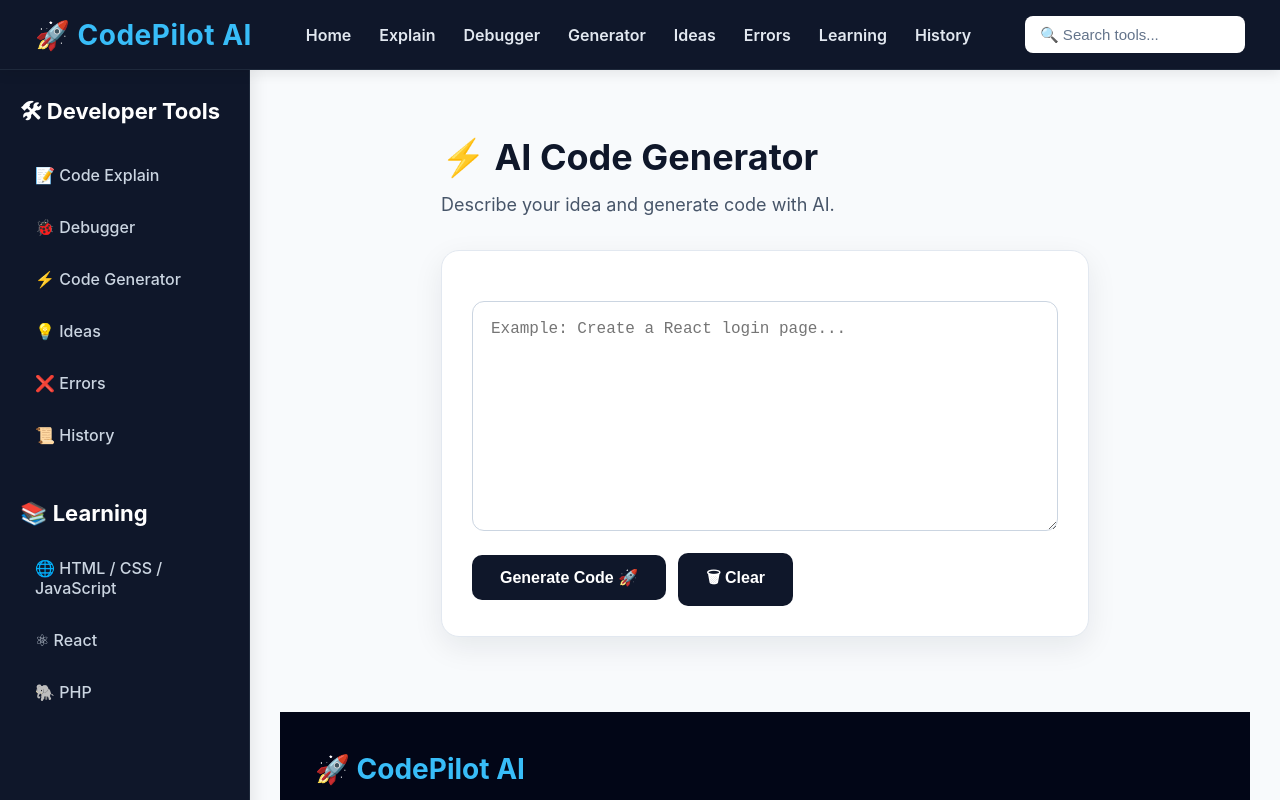
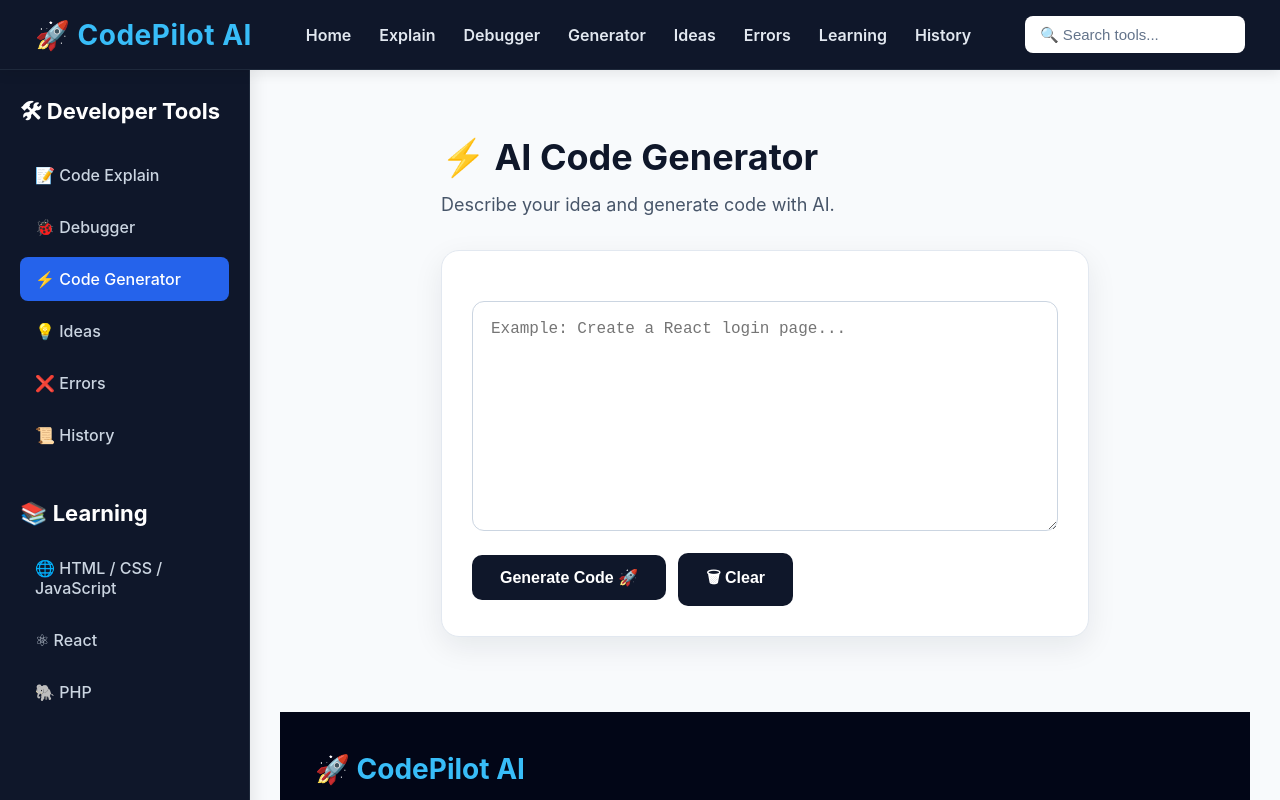
Before and after one commit to amirextra200-clou/CodePilot-AI, a React (Vite) app: page /generator in a window 1280 px wide. Shown: the top 800 px of the page. Built offline with nearby package versions, Linux system fonts and the light colour scheme.

Commit message:
Add active sidebar styling

```diff
--- a/src/components/Sidebar.jsx
+++ b/src/components/Sidebar.jsx
@@ -1,4 +1,4 @@
-import { Link } from "react-router-dom";
+import { NavLink } from "react-router-dom";
 import "../styles/Sidebar.css";
 
 
@@ -14,34 +14,34 @@
             </h2>
 
 
-            <Link to="/explain">
+            <NavLink to="/explain">
                 📝 Code Explain
-            </Link>
+            </NavLink>
 
 
-            <Link to="/debugger">
+            <NavLink to="/debugger">
                 🐞 Debugger
-            </Link>
+            </NavLink>
 
 
-            <Link to="/generator">
+            <NavLink to="/generator">
                 ⚡ Code Generator
-            </Link>
+            </NavLink>
 
 
-            <Link to="/ideas">
+            <NavLink to="/ideas">
                 💡 Ideas
-            </Link>
+            </NavLink>
 
 
-            <Link to="/errors">
+            <NavLink to="/errors">
                 ❌ Errors
-            </Link>
+            </NavLink>
 
 
-            <Link to="/history">
+            <NavLink to="/history">
                 📜 History
-            </Link>
+            </NavLink>
 
 
 
@@ -51,19 +51,19 @@
 
 
 
-            <Link to="/learning">
+            <NavLink to="/learning">
                 🌐 HTML / CSS / JavaScript
-            </Link>
+            </NavLink>
 
 
-            <Link to="/learning">
+            <NavLink to="/learning">
                 ⚛ React
-            </Link>
+            </NavLink>
 
 
-            <Link to="/learning">
+            <NavLink to="/learning">
                 🐘 PHP
-            </Link>
+            </NavLink>
 
 
         </aside>
--- a/src/styles/Sidebar.css
+++ b/src/styles/Sidebar.css
@@ -107,3 +107,11 @@
     }
 
 }
+
+.sidebar a.active {
+
+    background: #2563eb;
+    color: white;
+    border-radius: 8px;
+
+}
```
Also changed, not shown: src/App.jsx (line endings or trailing spaces).
